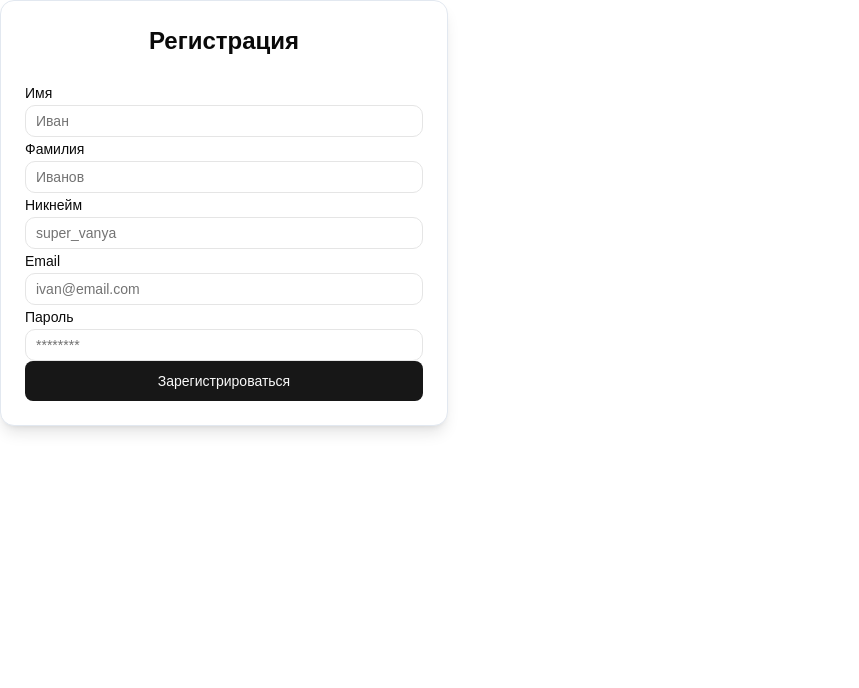
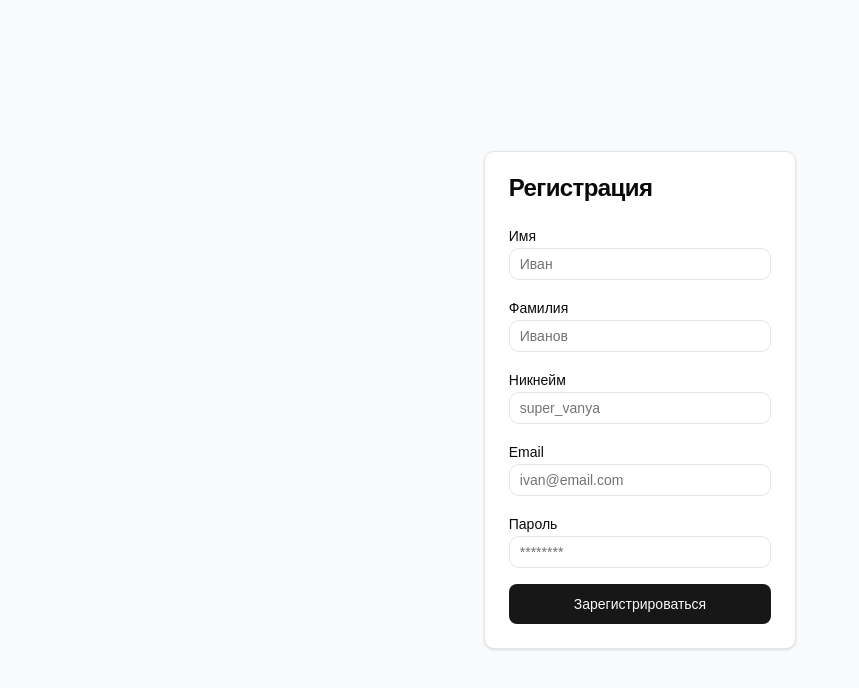
Before and after one commit to silius124/social_network, a React (Vite) app in the folder frontend/: page /register in a window 1280 px wide. Shown: the top 688 px of the page, without its empty margins (0-859 px from the left). Built offline with nearby package versions, Linux system fonts and the light colour scheme.

Commit message:
style(auth): center auth and implement shadcn card layout

```diff
--- /dev/null
+++ b/frontend/src/components/ui/card.tsx
@@ -0,0 +1,79 @@
+import * as React from "react"
+
+import { cn } from "@/lib/utils"
+
+const Card = React.forwardRef<
+  HTMLDivElement,
+  React.HTMLAttributes<HTMLDivElement>
+>(({ className, ...props }, ref) => (
+  <div
+    ref={ref}
+    className={cn(
+      "rounded-lg border bg-card text-card-foreground shadow-sm",
+      className
+    )}
+    {...props}
+  />
+))
+Card.displayName = "Card"
+
+const CardHeader = React.forwardRef<
+  HTMLDivElement,
+  React.HTMLAttributes<HTMLDivElement>
+>(({ className, ...props }, ref) => (
+  <div
+    ref={ref}
+    className={cn("flex flex-col space-y-1.5 p-6", className)}
+    {...props}
+  />
+))
+CardHeader.displayName = "CardHeader"
+
+const CardTitle = React.forwardRef<
+  HTMLDivElement,
+  React.HTMLAttributes<HTMLDivElement>
+>(({ className, ...props }, ref) => (
+  <div
+    ref={ref}
+    className={cn(
+      "text-2xl font-semibold leading-none tracking-tight",
+      className
+    )}
+    {...props}
+  />
+))
+CardTitle.displayName = "CardTitle"
+
+const CardDescription = React.forwardRef<
+  HTMLDivElement,
+  React.HTMLAttributes<HTMLDivElement>
+>(({ className, ...props }, ref) => (
+  <div
+    ref={ref}
+    className={cn("text-sm text-muted-foreground", className)}
+    {...props}
+  />
+))
+CardDescription.displayName = "CardDescription"
+
+const CardContent = React.forwardRef<
+  HTMLDivElement,
+  React.HTMLAttributes<HTMLDivElement>
+>(({ className, ...props }, ref) => (
+  <div ref={ref} className={cn("p-6 pt-0", className)} {...props} />
+))
+CardContent.displayName = "CardContent"
+
+const CardFooter = React.forwardRef<
+  HTMLDivElement,
+  React.HTMLAttributes<HTMLDivElement>
+>(({ className, ...props }, ref) => (
+  <div
+    ref={ref}
+    className={cn("flex items-center p-6 pt-0", className)}
+    {...props}
+  />
+))
+CardFooter.displayName = "CardFooter"
+
+export { Card, CardHeader, CardFooter, CardTitle, CardDescription, CardContent }
--- a/frontend/src/features/auth/components/LoginForm.tsx
+++ b/frontend/src/features/auth/components/LoginForm.tsx
@@ -14,6 +14,13 @@ import { Input } from "@/components/ui/input";
 import { zodResolver } from "@hookform/resolvers/zod";
 import { Button } from "@/components/ui/button";
 import { useNavigate } from "react-router-dom";
+import {
+  Card,
+  CardContent,
+  CardDescription,
+  CardHeader,
+  CardTitle,
+} from "@/components/ui/card";
 function LoginForm() {
   const { mutate, isPending, error } = useLoginrMutation();
   const navigate = useNavigate();
@@ -36,17 +43,20 @@ function LoginForm() {
   const serverErrorMessage = (error as any)?.response?.data?.message;
 
   return (
-    <div className="w-full max-w-md p-6 bg-white rounded-xl shadow-lg border border-slate-200">
-      <h2 className="text-2xl font-bold mb-6 text-center">Вход в аккаунт</h2>
+    <Card>
+      <CardHeader>
+        <CardTitle>Вход в аккаунт</CardTitle>
+
         {serverErrorMessage && (
-        <div className="bg-destructive/10 text-destructive p-3 rounded-md mb-4 border border-destructive/20 text-sm">
+          <CardDescription className="bg-destructive/10 text-destructive p-3 rounded-md mb-4 border border-destructive/20 text-sm">
             {serverErrorMessage}
-        </div>
+          </CardDescription>
         )}
-
+      </CardHeader>
+      <CardContent>
         <Form {...form}>
           <form onSubmit={form.handleSubmit(onSubmit)}>
-          <div>
+            <div className="flex flex-col gap-4">
               <FormField
                 control={form.control}
                 name="email"
@@ -71,7 +81,11 @@ function LoginForm() {
                   <FormItem>
                     <FormLabel>Пароль</FormLabel>
                     <FormControl>
-                    <Input type="password" placeholder="********" {...field} />
+                      <Input
+                        type="password"
+                        placeholder="********"
+                        {...field}
+                      />
                     </FormControl>
                     <FormMessage />
                   </FormItem>
@@ -87,7 +101,8 @@ function LoginForm() {
             </div>
           </form>
         </Form>
-    </div>
+      </CardContent>
+    </Card>
   );
 }
 
--- a/frontend/src/features/auth/components/RegisterForm.tsx
+++ b/frontend/src/features/auth/components/RegisterForm.tsx
@@ -13,9 +13,18 @@ import {
 import { Input } from "@/components/ui/input";
 import { zodResolver } from "@hookform/resolvers/zod";
 import { Button } from "@/components/ui/button";
+import {
+  Card,
+  CardContent,
+  CardDescription,
+  CardHeader,
+  CardTitle,
+} from "@/components/ui/card";
+import { useNavigate } from "react-router-dom";
 
 function RegisterForm() {
   const { mutate, isPending, error } = useRegisterMutation();
+  const navigate = useNavigate();
 
   const form = useForm<z.infer<typeof registerSchema>>({
     resolver: zodResolver(registerSchema),
@@ -32,6 +41,7 @@ function RegisterForm() {
     mutate(values, {
       onSuccess: () => {
         alert("Регистрация завершена");
+        navigate("/login", { replace: true });
       },
     });
   };
@@ -39,17 +49,20 @@ function RegisterForm() {
   const serverErrorMessage = (error as any)?.response?.data?.message;
 
   return (
-    <div className="w-full max-w-md p-6 bg-white rounded-xl shadow-lg border border-slate-200">
-      <h2 className="text-2xl font-bold mb-6 text-center">Регистрация</h2>
+    <Card>
+      <CardHeader>
+        <CardTitle>Регистрация</CardTitle>
         {serverErrorMessage && (
-        <div className="bg-destructive/10 text-destructive p-3 rounded-md mb-4 border border-destructive/20 text-sm">
+          <CardDescription className="bg-destructive/10 text-destructive p-3 rounded-md mb-4 border border-destructive/20 text-sm">
             {serverErrorMessage}
-        </div>
+          </CardDescription>
         )}
+      </CardHeader>
 
+      <CardContent>
         <Form {...form}>
           <form onSubmit={form.handleSubmit(onSubmit)}>
-          <div>
+            <div className="flex flex-col gap-4">
               <FormField
                 control={form.control}
                 name="firstName"
@@ -113,7 +126,11 @@ function RegisterForm() {
                   <FormItem>
                     <FormLabel>Пароль</FormLabel>
                     <FormControl>
-                    <Input type="password" placeholder="********" {...field} />
+                      <Input
+                        type="password"
+                        placeholder="********"
+                        {...field}
+                      />
                     </FormControl>
                     <FormMessage />
                   </FormItem>
@@ -130,7 +147,8 @@ function RegisterForm() {
             </div>
           </form>
         </Form>
-    </div>
+      </CardContent>
+    </Card>
   );
 }
 
--- a/frontend/src/pages/LoginPage.tsx
+++ b/frontend/src/pages/LoginPage.tsx
@@ -2,7 +2,7 @@ import LoginForm from "@/features/auth/components/LoginForm";
 
 function LoginPage() {
   return (
-    <div>
+    <div className="min-h-screen w-full flex items-center justify-center bg-slate-50 p-4">
       <LoginForm />
     </div>
   );
--- a/frontend/src/pages/RegisterPage.tsx
+++ b/frontend/src/pages/RegisterPage.tsx
@@ -2,7 +2,7 @@ import RegisterForm from "@/features/auth/components/RegisterForm";
 
 function RegisterPage() {
   return (
-    <div>
+    <div className="min-h-screen w-full flex items-center justify-center bg-slate-50 p-4">
       <RegisterForm />
     </div>
   );
```
Lines whose indentation alone changed are shown as unchanged.
